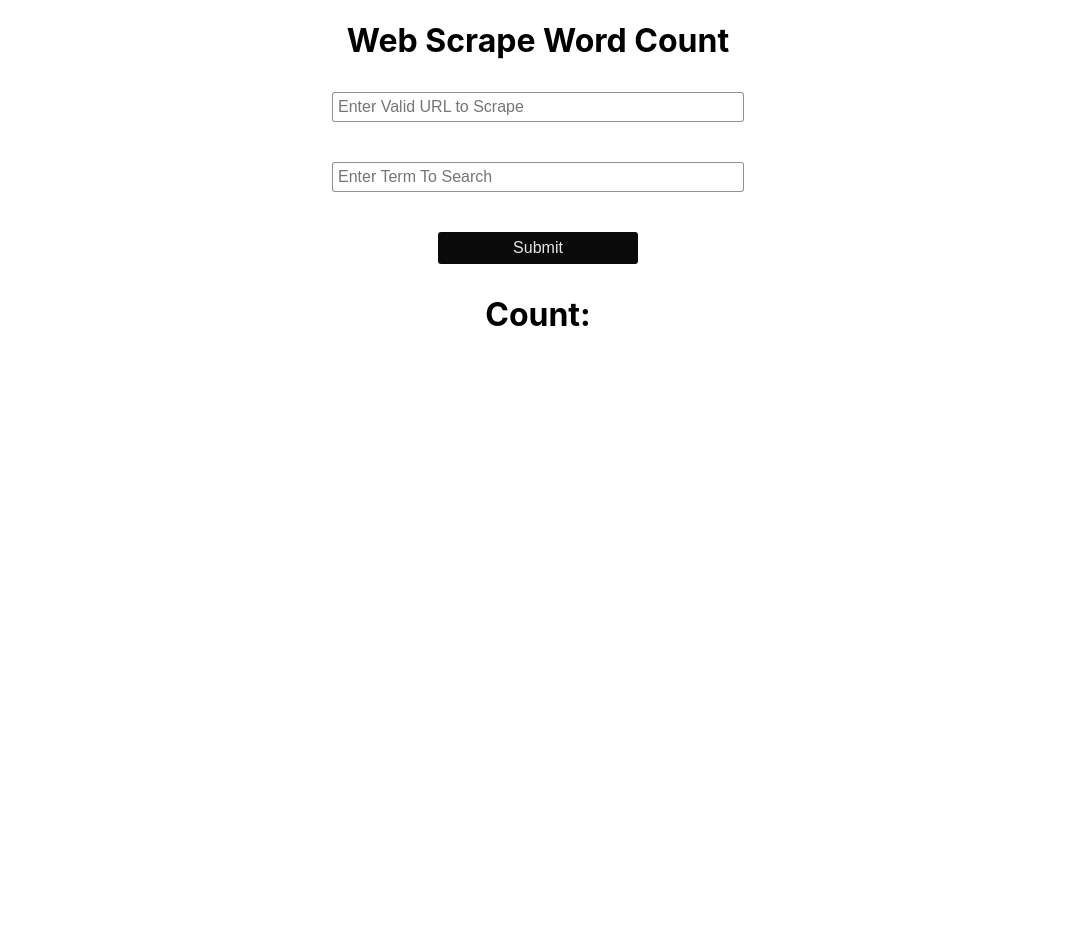
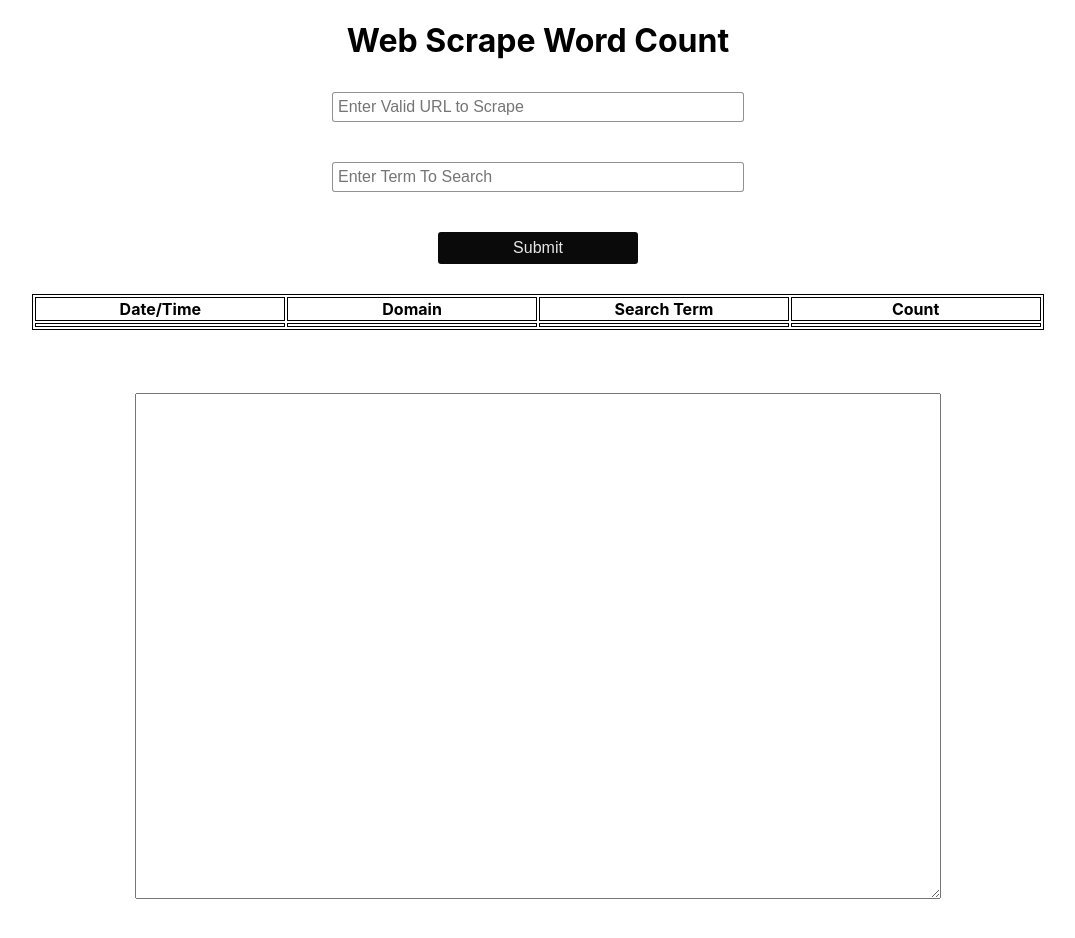
Before and after one commit to fonzilla/webpackwordcount, a React app: page / in a window 1280 px wide. Shown: the whole page, without its empty margins (102-1177 px from the left). Before the commit the page ends 800 px from the top, so only its background shows below. Built offline with nearby package versions, Linux system fonts and the light colour scheme.

Commit message:
add table

```diff
--- /dev/null
+++ b/app/Table.js
@@ -0,0 +1,26 @@
+import React from "react";
+import ReactDOM from "react-dom";
+
+class Table extends React.Component {
+  render() {
+    let table = this.props.table;
+    return (
+      <table class="my_table">
+        <tr>
+          <th>Date/Time</th>
+          <th>Domain</th>
+          <th>Search Term</th>
+          <th>Count</th>
+        </tr>
+        <tr>
+          <td>{table.date}</td>
+          <td>{table.url}</td>
+          <td>{table.searchTerm}</td>
+          <td>{table.count}</td>
+        </tr>
+      </table>
+    );
+  }
+}
+
+export default Table;
--- a/app/index.css
+++ b/app/index.css
@@ -8,10 +8,6 @@ body {
   flex-direction: column;
   align-items: center;
 }
-
-/* .container {
-  margin: 0 auto;
-} */
 
 .column input {
   border-radius: 3px;
@@ -41,3 +37,27 @@ body {
   width: 500px;
   align-items: center;
 }
+
+.row {
+  display: flex;
+  justify-content: space-around;
+}
+
+table,
+th,
+td {
+  table-layout: fixed;
+  width: 80%;
+  border: 1px solid black;
+}
+
+textarea {
+  margin: 5%;
+  width: 800px;
+  height: 500px;
+}
+
+td {
+  text-align: center;
+  vertical-align: middle;
+}
--- a/app/index.js
+++ b/app/index.js
@@ -1,14 +1,8 @@
 import React from "react";
 import ReactDOM from "react-dom";
 import axios from "axios";
+import Table from "./Table";
 require("./index.css");
-
-// axios.get('http://localhost:1234/api/search?url=https://example.com/')
-//   .then(result => {
-//     console.log((result.data))
-//   })
-
-function countString(data, str) {}
 
 class Search extends React.Component {
   constructor() {
@@ -16,7 +10,9 @@ class Search extends React.Component {
     this.state = {
       url: "",
       searchTerm: "",
-      count: null
+      count: null,
+      source: "",
+      table: {}
     };
     this.handleChange = this.handleChange.bind(this);
     this.handleSubmit = this.handleSubmit.bind(this);
@@ -36,9 +32,17 @@ class Search extends React.Component {
       .then(result => {
         let regexSearch = new RegExp(this.state.searchTerm, "g");
         let count = (result.data.match(regexSearch) || []).length;
-        console.log(typeof result.data);
+        //console.log(typeof result.data);
+        let resultTable = {
+          date: Date(),
+          url: this.state.url,
+          searchTerm: this.state.searchTerm,
+          count: count
+        };
         this.setState({
-          count: count
+          count: count,
+          source: result.data,
+          table: resultTable
         });
       });
   }
@@ -63,16 +67,12 @@ class Search extends React.Component {
           <br />
           <button className="button">Submit</button>
         </form>
-        <h1>Count:{this.state.count}</h1>
+        <br />
+        <Table table={this.state.table} />
+        <textarea className="container" value={this.state.source} />
       </div>
     );
   }
 }
 
-class App extends React.Component {
-  render() {
-    return <div>Hello World jaja</div>;
-  }
-}
-
 ReactDOM.render(<Search />, document.getElementById("app"));
```
